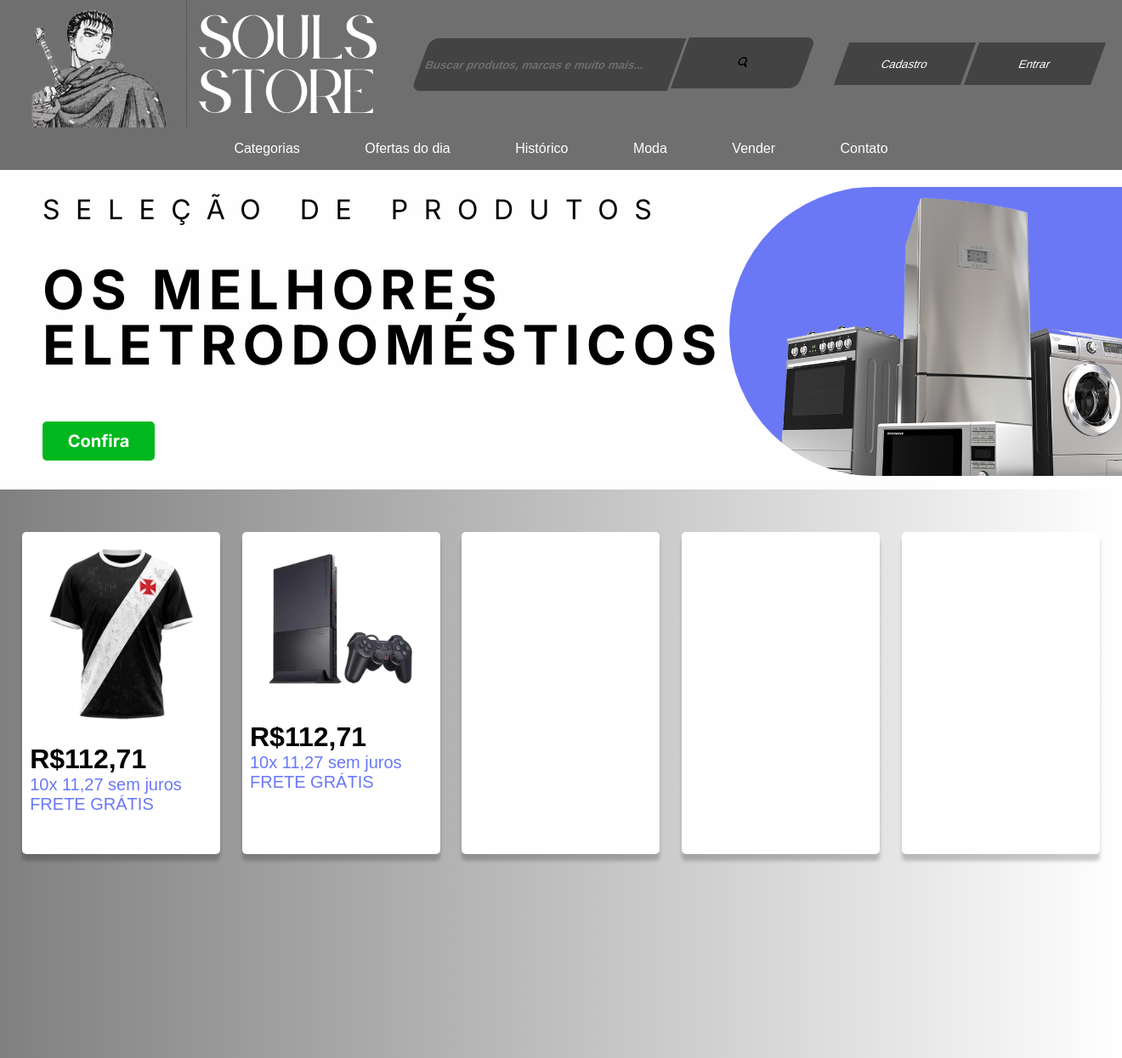
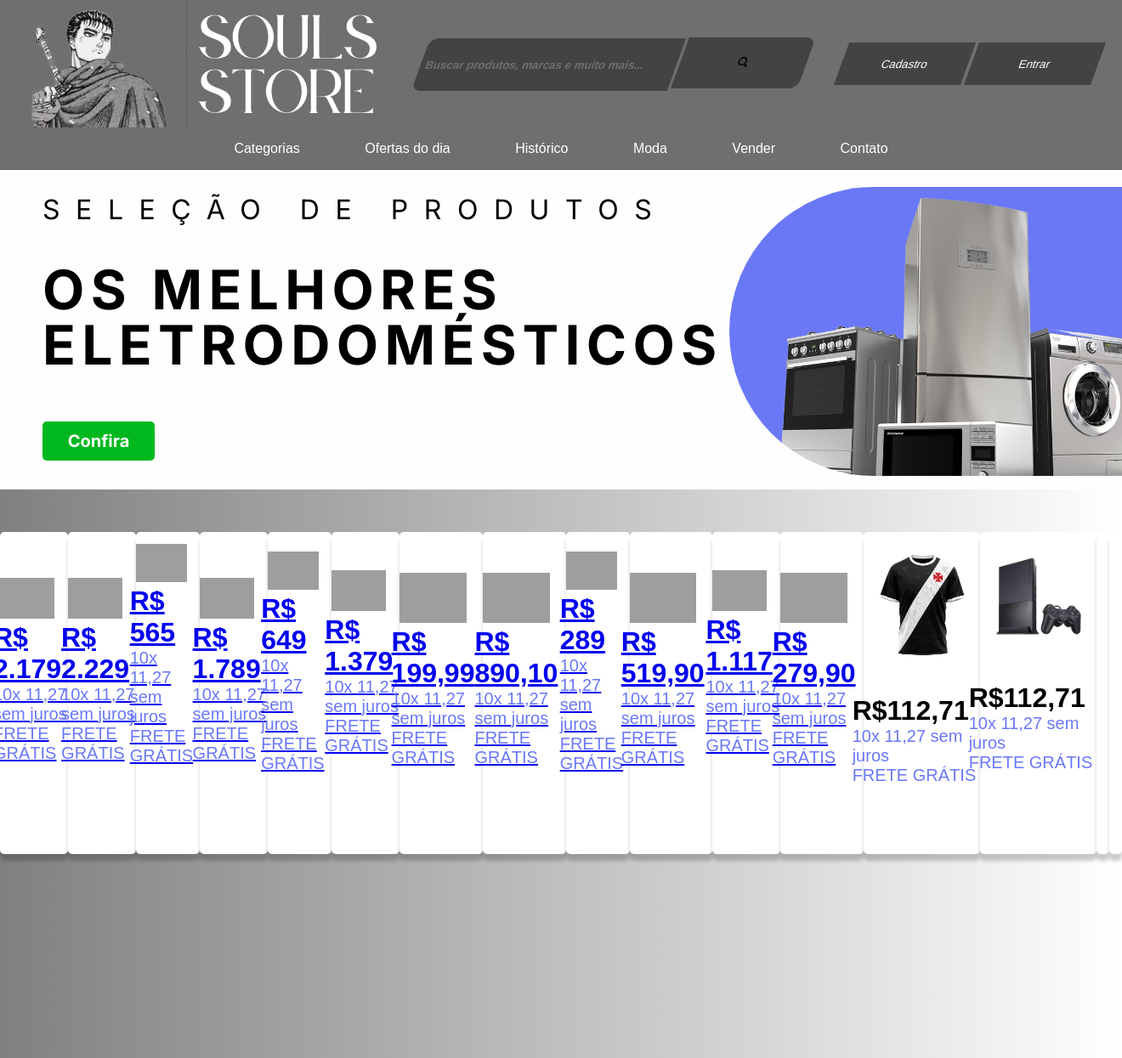
Before and after one commit to PatrickSilveira18/ProjetoWeb, a PHP site: page / in a window 1320 px wide. Shown: the top 1245 px of the page at 85% size. Run offline with PHP 8.4, Linux system fonts and the light colour scheme; some web fonts are replaced; grey boxes are pictures that could not be loaded.

Commit message:
Update index.php

```diff
--- a/ProjetoWeb/index.php
+++ b/ProjetoWeb/index.php
@@ -1,3 +1,7 @@
+<?php
+        require "dados.php";
+?>
+
 <!DOCTYPE html>
 <html lang="pt-br">
 <head>
@@ -45,6 +49,22 @@
         <div class="image"></div>
     </div>
     <section>
+
+            <?php foreach($produtos as $i => $produto){ ?>
+            <div class="produto">
+                <a href="produto.php?i=<?=$i?>">
+                <img src="<?=$produto["imagem"]?>" alt="<?=$produto["nome"]?>">
+                <div class="info">
+                    <h3><?=$produto["preco"]?></h3>
+                    <p>10x 11,27 sem juros</p>
+                    <p>FRETE GRÁTIS</p>
+                </div>
+                <div class="nome"><?=$produto["nome"]?></div>
+                </a>
+            </div>
+            <?php } ?>
+
+
             <div class="produto">
                 <img src="img/produto/1_produto_blusa.png" alt="Produto - Camisa Vasco Masculina Building Licenciada Casual">
                 <div class="info">
@@ -66,10 +86,6 @@
             </div>
 
             <div class="produto">
-
-            </div>
-
-            <div class="produto">
             </div>
             <div class="produto">
             </div>
```
